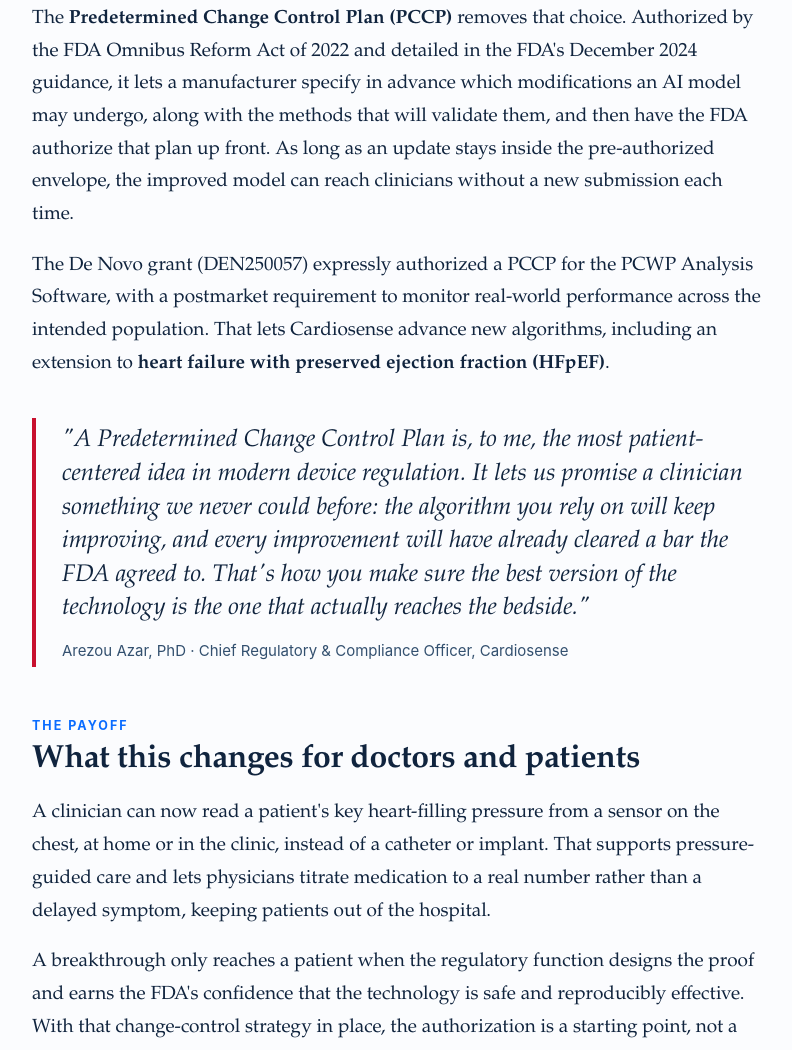
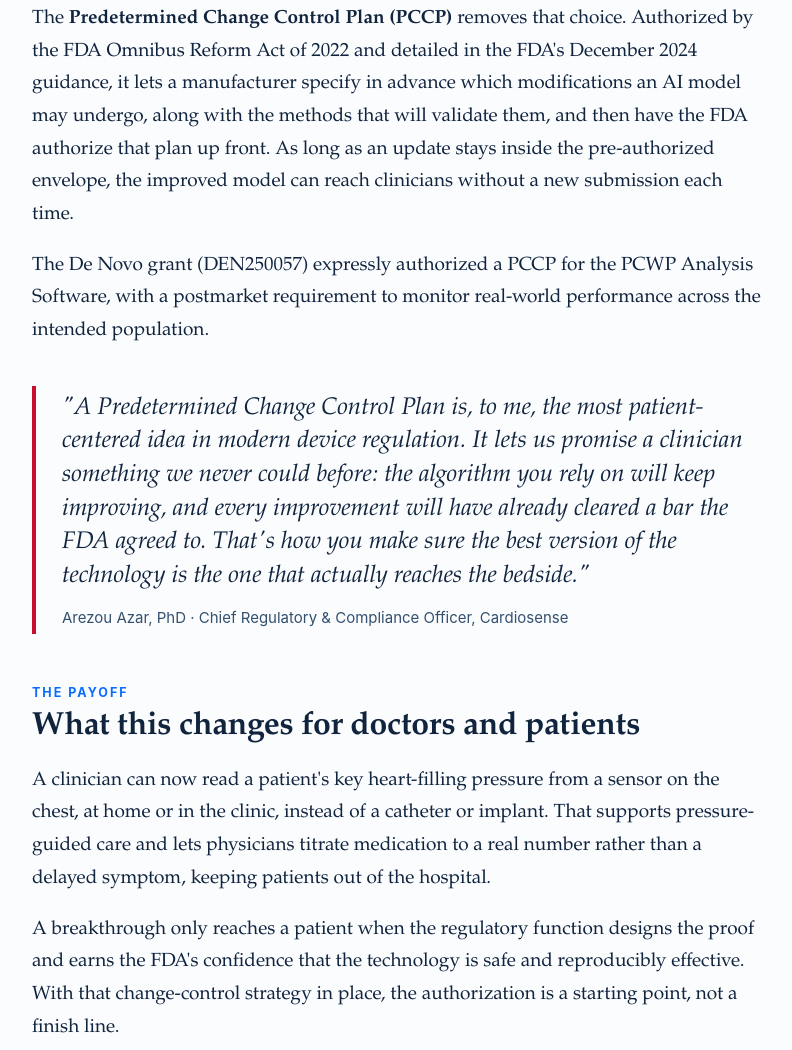
Before and after one commit to babakpNinja/cardiosense-var-a, a website: page index.html in a window 1280 px wide. Shown: the part 4261-5311 px from the top of the page, without its empty margins (240-1032 px from the left). Drawn offline with Linux system fonts and the light colour scheme.

Commit message:
Remove HFpEF sentence per author

```diff
--- a/index.html
+++ b/index.html
@@ -233,7 +233,7 @@
   <h2><span class="eyebrow">The Future, Pre-Authorized</span>PCCP: how the algorithm keeps getting better, safely</h2>
   <p>A traditional device is frozen at authorization: any meaningful change to the algorithm has historically required a new submission. But an AI model keeps improving over time.</p>
   <p>The <strong>Predetermined Change Control Plan (PCCP)</strong> removes that choice. Authorized by the FDA Omnibus Reform Act of 2022 and detailed in the FDA's December 2024 guidance, it lets a manufacturer specify in advance which modifications an AI model may undergo, along with the methods that will validate them, and then have the FDA authorize that plan up front. As long as an update stays inside the pre-authorized envelope, the improved model can reach clinicians without a new submission each time.</p>
-  <p>The De Novo grant (DEN250057) expressly authorized a PCCP for the PCWP Analysis Software, with a postmarket requirement to monitor real-world performance across the intended population. That lets Cardiosense advance new algorithms, including an extension to <strong>heart failure with preserved ejection fraction (HFpEF)</strong>.</p>
+  <p>The De Novo grant (DEN250057) expressly authorized a PCCP for the PCWP Analysis Software, with a postmarket requirement to monitor real-world performance across the intended population.</p>
 
   <blockquote class="pull">
     "A Predetermined Change Control Plan is, to me, the most patient-centered idea in modern device regulation. It lets us promise a clinician something we never could before: the algorithm you rely on will keep improving, and every improvement will have already cleared a bar the FDA agreed to. That's how you make sure the best version of the technology is the one that actually reaches the bedside."
```
